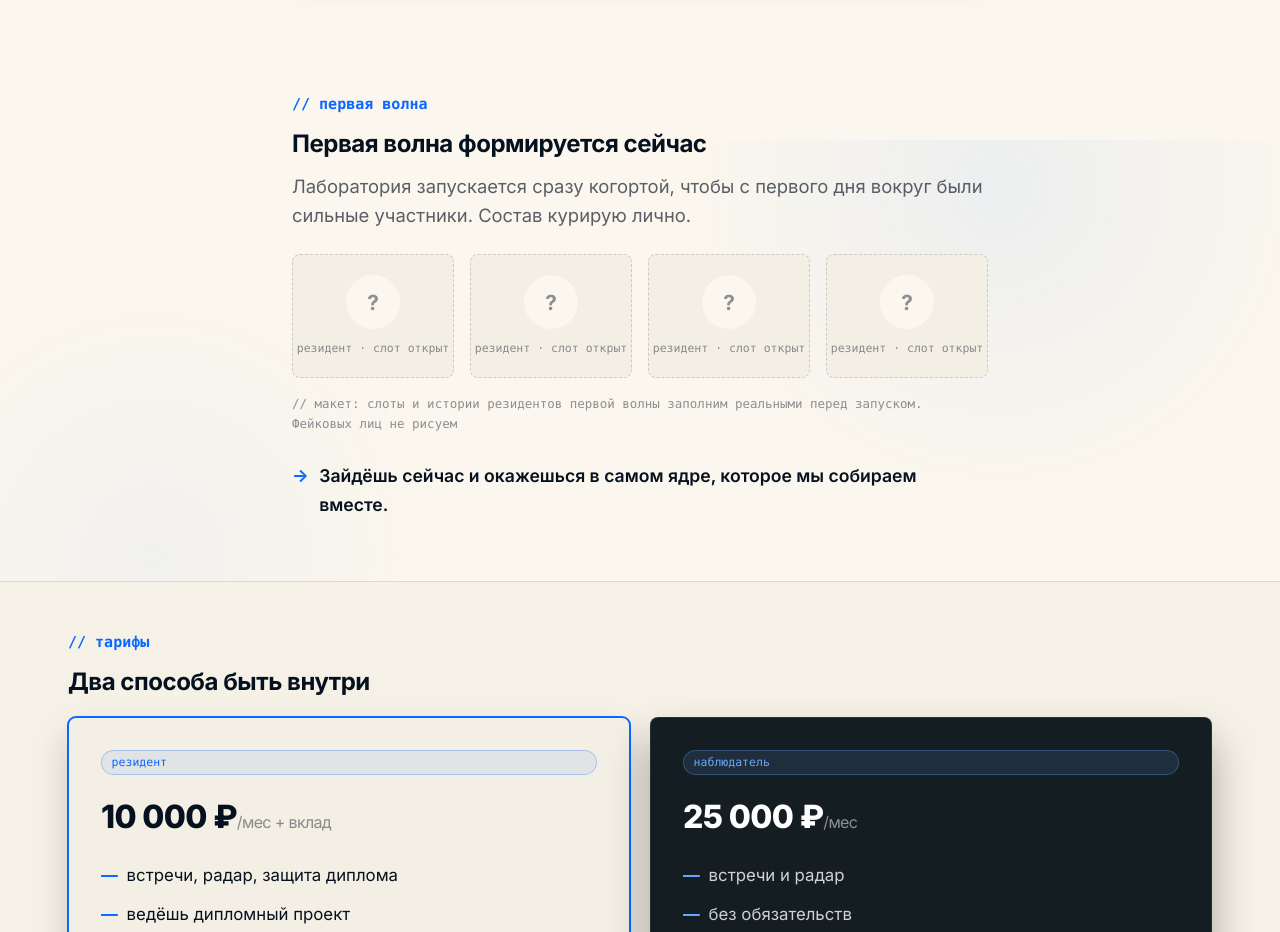
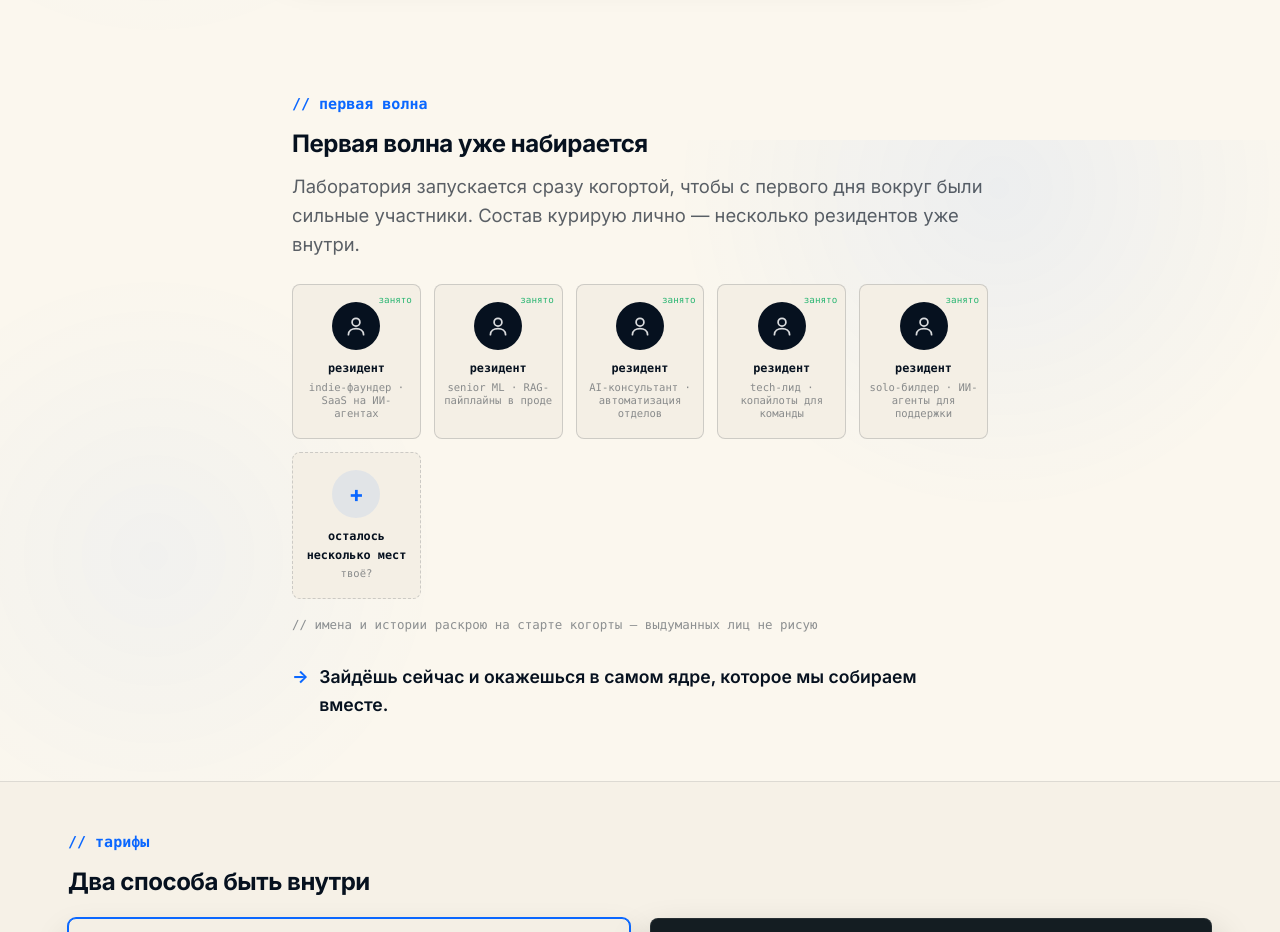
Before and after one commit to uzarsalan/glebkudr-rezidenty, a Next.js app: page / in a window 1280 px wide. Shown: the part 6260-7192 px from the top of the page. Built offline with nearby package versions, Linux system fonts and the light colour scheme.

Commit message:
feat: слоты первой волны заняты анонимными резидентами (social proof + scarcity, без выдуманных лиц)

```diff
--- a/app/globals.css
+++ b/app/globals.css
@@ -369,12 +369,22 @@ img { max-width: 100%; display: block; }
 
 /* ------------------------------ первая волна ---------------------------- */
 .wave-mock { margin-top: 1.5rem; }
-.wave-slots { display: grid; grid-template-columns: repeat(4, 1fr); gap: 1rem; }
-.slot { text-align: center; padding: 1.25rem 0; background: var(--paper-card); border: 1px dashed var(--line); border-radius: var(--radius); }
-.slot-ava { width: 54px; height: 54px; border-radius: 50%; margin: 0 auto .6rem; background: var(--bg); color: var(--ink-faint); display: flex; align-items: center; justify-content: center; font-size: 1.3rem; font-weight: 700; }
-.slot-meta { color: var(--ink-faint); font-size: .72rem; }
+.wave-slots { display: grid; grid-template-columns: repeat(5, 1fr); gap: .8rem; }
+.slot { position: relative; text-align: center; padding: 1.1rem .5rem; background: var(--paper-card); border: 1px solid var(--line); border-radius: var(--radius); }
+.slot-ava { width: 48px; height: 48px; border-radius: 50%; margin: 0 auto .55rem; display: flex; align-items: center; justify-content: center; }
+/* занятый слот — тёмный аватар с анонимным силуэтом + метка «занято» */
+.slot--taken .slot-ava { background: var(--ink); }
+.slot-silhouette { width: 26px; height: 26px; fill: none; stroke: rgba(255,255,255,.85); stroke-width: 1.6; stroke-linecap: round; stroke-linejoin: round; }
+.slot--taken::after { content: "занято"; position: absolute; top: .5rem; right: .5rem; font-family: var(--font-mono); font-size: .58rem; color: var(--c-green); }
+/* свободный слот — пунктир + акцент */
+.slot--open { border-style: dashed; }
+.slot-ava--open { width: 48px; height: 48px; border-radius: 50%; background: var(--accent-soft); color: var(--accent); font-size: 1.4rem; font-weight: 700; }
+.slot-meta { display: flex; flex-direction: column; gap: .15rem; color: var(--ink); font-size: .72rem; }
+.slot-meta b { font-size: .74rem; }
+.slot-role { color: var(--ink-faint); font-size: .66rem; line-height: 1.25; }
 .mock-note { color: var(--ink-faint); margin-top: 1rem; font-size: .78rem; }
-@media (max-width: 560px) { .wave-slots { grid-template-columns: repeat(2, 1fr); } }
+@media (max-width: 760px) { .wave-slots { grid-template-columns: repeat(3, 1fr); } }
+@media (max-width: 480px) { .wave-slots { grid-template-columns: repeat(2, 1fr); } }
 
 /* ------------------------------ тарифы ---------------------------------- */
 .pricing-grid { display: grid; grid-template-columns: repeat(2, 1fr); gap: 1.25rem; margin-top: 1.5rem; align-items: stretch; }
--- a/components/Wave.tsx
+++ b/components/Wave.tsx
@@ -1,21 +1,50 @@
+const TAKEN = [
+  "indie-фаундер · SaaS на ИИ-агентах",
+  "senior ML · RAG-пайплайны в проде",
+  "AI-консультант · автоматизация отделов",
+  "tech-лид · копайлоты для команды",
+  "solo-билдер · ИИ-агенты для поддержки",
+];
+
+function Silhouette() {
+  return (
+    <svg viewBox="0 0 24 24" aria-hidden="true" className="slot-silhouette">
+      <circle cx="12" cy="8.5" r="3.6" />
+      <path d="M5 20c0-3.6 3.1-5.6 7-5.6s7 2 7 5.6" />
+    </svg>
+  );
+}
+
 export default function Wave() {
   return (
     <section id="wave" className="section">
       <div className="wrap narrow">
         <span className="kicker">// первая волна</span>
-        <h2>Первая волна формируется сейчас</h2>
+        <h2>Первая волна уже набирается</h2>
         <p className="lead">
-          Лаборатория запускается сразу когортой, чтобы с первого дня вокруг были сильные участники. Состав курирую лично.
+          Лаборатория запускается сразу когортой, чтобы с первого дня вокруг были сильные участники. Состав курирую лично — несколько резидентов уже внутри.
         </p>
 
         <div className="wave-mock">
           <div className="wave-slots">
-            <div className="slot"><div className="slot-ava">?</div><div className="slot-meta mono">резидент · слот открыт</div></div>
-            <div className="slot"><div className="slot-ava">?</div><div className="slot-meta mono">резидент · слот открыт</div></div>
-            <div className="slot"><div className="slot-ava">?</div><div className="slot-meta mono">резидент · слот открыт</div></div>
-            <div className="slot"><div className="slot-ava">?</div><div className="slot-meta mono">резидент · слот открыт</div></div>
+            {TAKEN.map((role, i) => (
+              <div className="slot slot--taken" key={i}>
+                <div className="slot-ava"><Silhouette /></div>
+                <div className="slot-meta mono">
+                  <b>резидент</b>
+                  <span className="slot-role">{role}</span>
+                </div>
+              </div>
+            ))}
+            <div className="slot slot--open">
+              <div className="slot-ava slot-ava--open">+</div>
+              <div className="slot-meta mono">
+                <b>осталось несколько мест</b>
+                <span className="slot-role">твоё?</span>
+              </div>
+            </div>
           </div>
-          <p className="mock-note mono">// макет: слоты и истории резидентов первой волны заполним реальными перед запуском. Фейковых лиц не рисуем</p>
+          <p className="mock-note mono">// имена и истории раскрою на старте когорты — выдуманных лиц не рисую</p>
         </div>
 
         <p className="arrow-out">Зайдёшь сейчас и окажешься в самом ядре, которое мы собираем вместе.</p>
```
Also changed, not shown: 1 other file (tests, documents, lock files or other folders).
